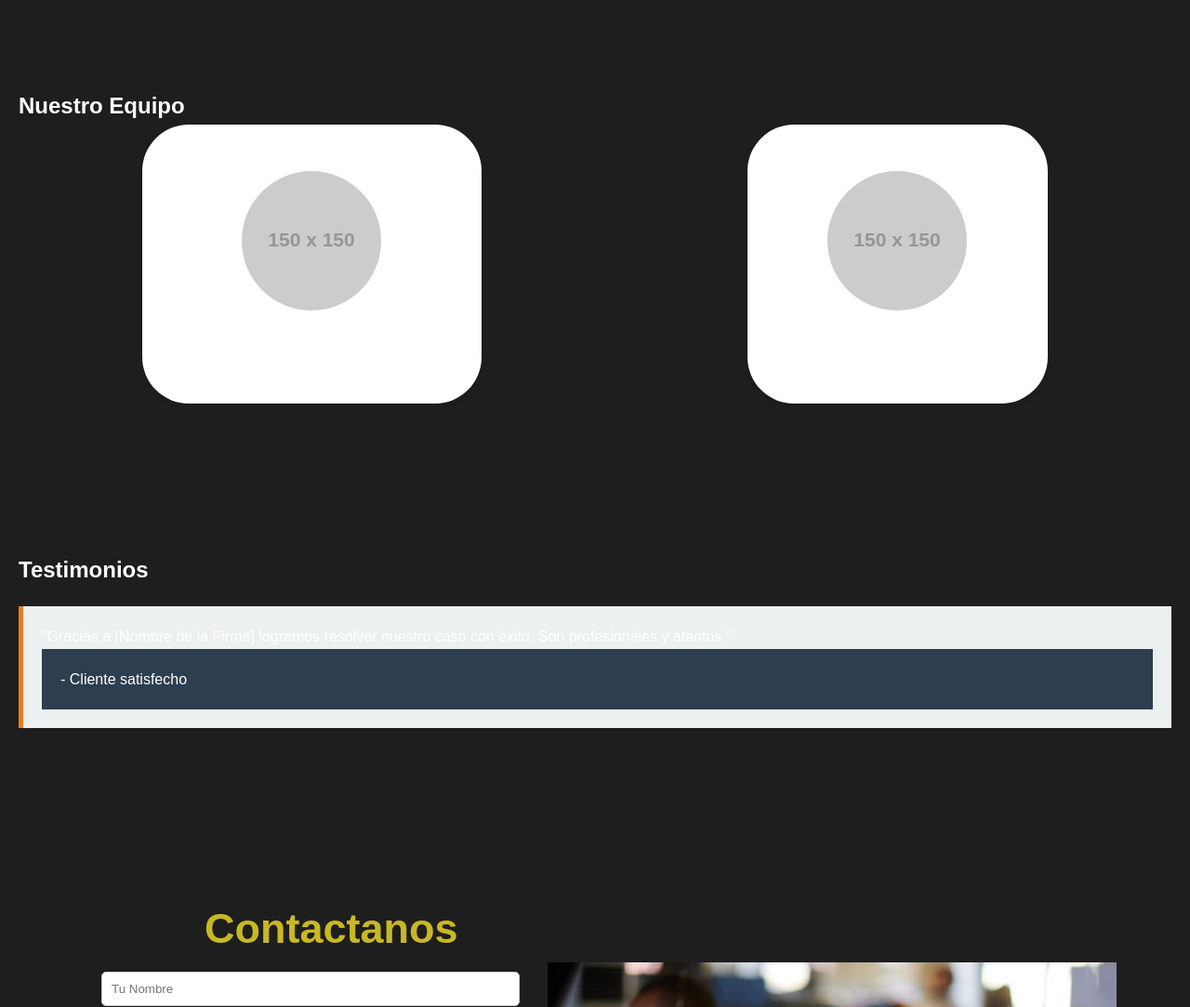
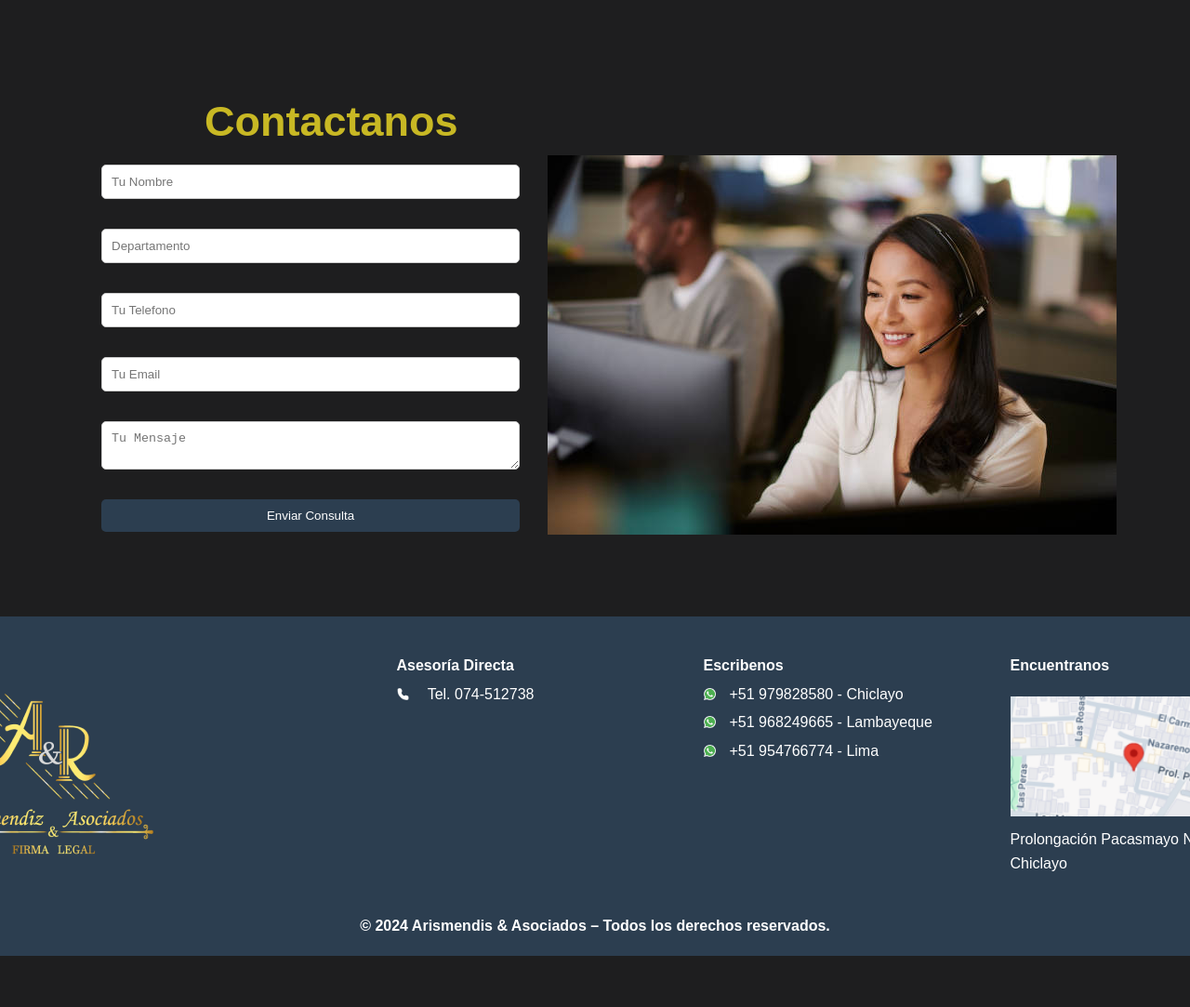
Before and after one commit to Darkurox/ProyectoWeb, a plain HTML site: page index.html in a window 1280 px wide. Shown: the part 2480-3563 px from the top of the page at 93% size. After the commit the page ends 3508 px from the top, so only its background shows below. Drawn offline with Linux system fonts and the light colour scheme; placeholder pictures from the web are drawn by us.

Commit message:
Update index.html

```diff
--- a/index.html
+++ b/index.html
@@ -143,31 +143,7 @@
         </div>
     </section>
 
-    <!-- Sección Equipo -->
-    <section id="equipo" class="equipo">
-        <h2>Nuestro Equipo</h2>
-        <div class="equipo-grid">
-            <div class="equipo-item">
-                <img src="https://via.placeholder.com/150" alt="Abogado 1">
-                <h3>Juan Pérez</h3>
-                <p>Especialista en Derecho Corporativo.</p>
-            </div>
-            <div class="equipo-item">
-                <img src="https://via.placeholder.com/150" alt="Abogado 2">
-                <h3>María González</h3>
-                <p>Especialista en Derecho Penal.</p>
-            </div>
-        </div>
-    </section>
 
-    <!-- Sección Testimonios -->
-    <section id="testimonios">
-        <h2>Testimonios</h2>
-        <blockquote>
-            <p>"Gracias a [Nombre de la Firma] logramos resolver nuestro caso con éxito. Son profesionales y atentos."</p>
-            <footer>- Cliente satisfecho</footer>
-        </blockquote>
-    </section>
 
     <!-- Sección Contacto -->
     <section id="contacto" class="contacto">
```
